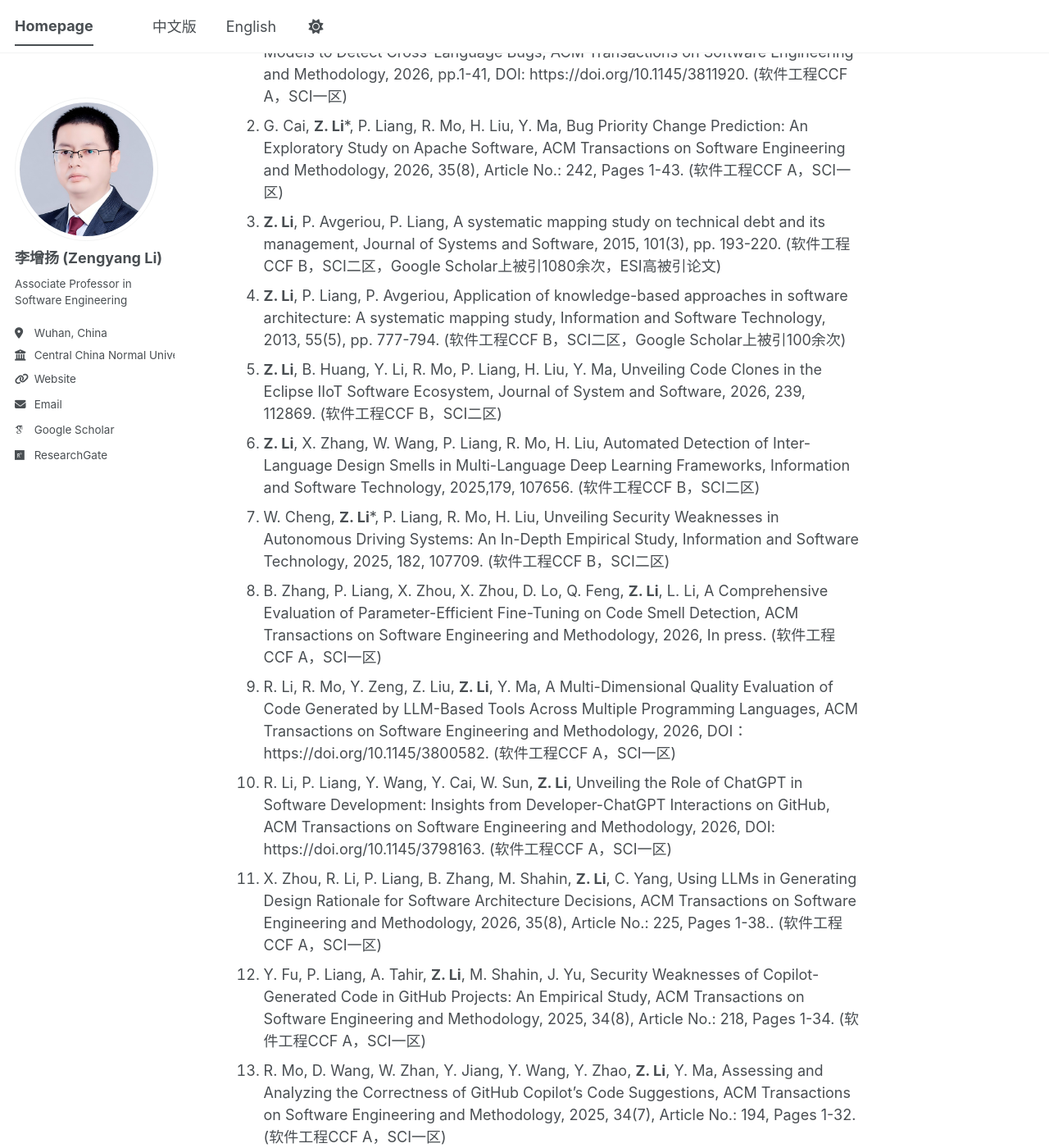
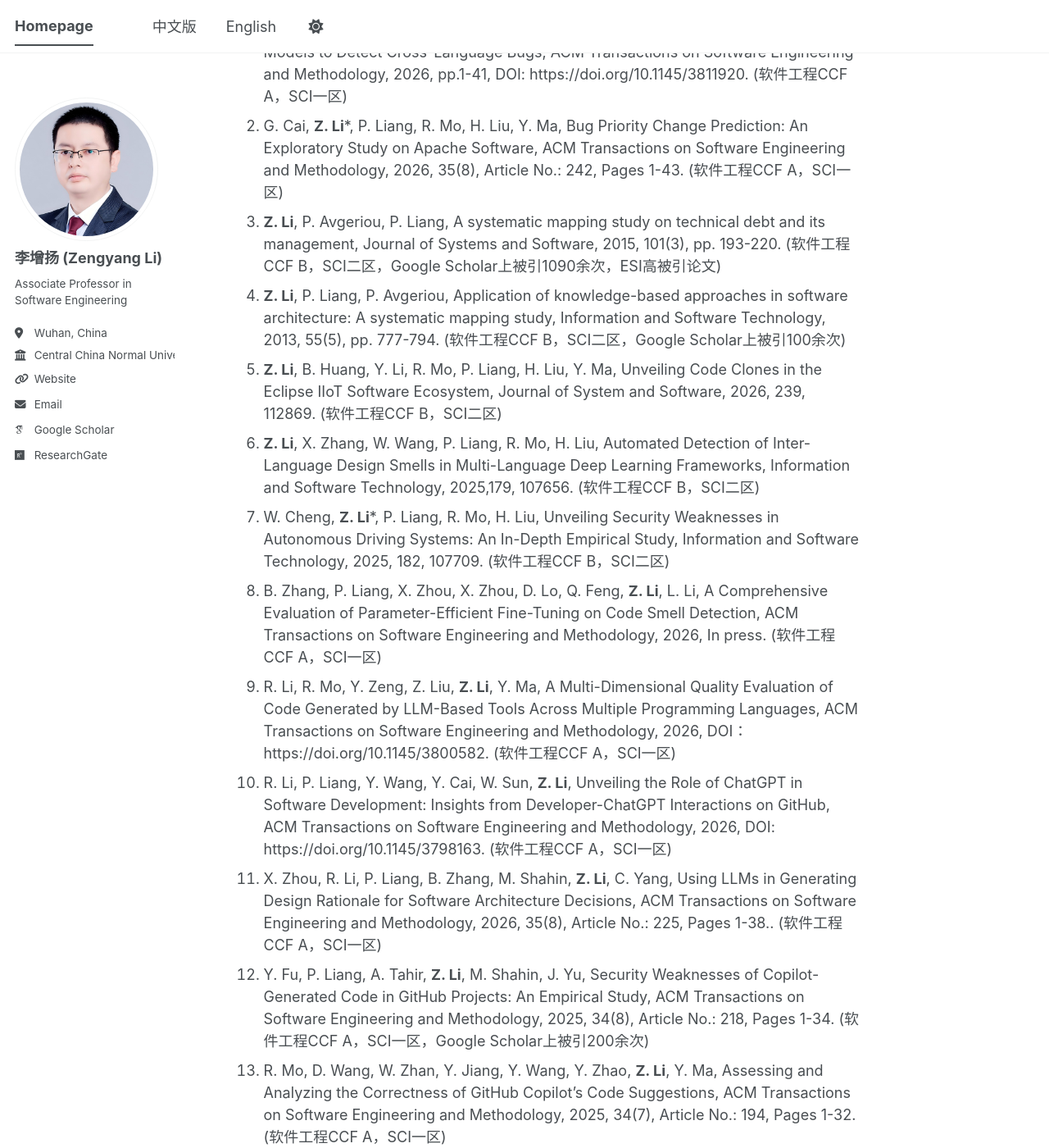
Before and after one commit to zengyang/zengyang.github.io, a Jekyll site: the page built from _pages/about.md, in a window 1280 px wide and 1400 px high, scrolled down 2207 px. Shown: the whole window at 82% size. Built offline with Jekyll 4.4.1, drawn with Linux system fonts in a browser that asks for light colours; some web fonts are replaced; a script bundle is joined from its source files by our own code; library files that are not in the unit come from our copies.

Commit message:
Update citation counts in about.md
Updated citation details for several journal papers, including changes in citation counts.

```diff
--- a/_pages/about.md
+++ b/_pages/about.md
@@ -69,7 +69,7 @@ redirect_from:
 **期刊论文**
 1. **Z. Li**, Y. Li, B. Huang, P. Liang, R. Mo, H. Liu, Y. Ma, Fine-Tuning Code Language Models to Detect Cross-Language Bugs, ACM Transactions on Software Engineering and Methodology, 2026, pp.1-41, DOI: https://doi.org/10.1145/3811920. (软件工程CCF A，SCI一区)
 1. G. Cai, **Z. Li***, P. Liang, R. Mo, H. Liu, Y. Ma, Bug Priority Change Prediction: An Exploratory Study on Apache Software, ACM Transactions on Software Engineering and Methodology, 2026, 35(8), Article No.: 242, Pages 1-43. (软件工程CCF A，SCI一区)
-1. **Z. Li**, P. Avgeriou, P. Liang, A systematic mapping study on technical debt and its management, Journal of Systems and Software, 2015, 101(3), pp. 193-220. (软件工程CCF B，SCI二区，Google Scholar上被引1080余次，ESI高被引论文)
+1. **Z. Li**, P. Avgeriou, P. Liang, A systematic mapping study on technical debt and its management, Journal of Systems and Software, 2015, 101(3), pp. 193-220. (软件工程CCF B，SCI二区，Google Scholar上被引1090余次，ESI高被引论文)
 1. **Z. Li**, P. Liang, P. Avgeriou, Application of knowledge-based approaches in software architecture: A systematic mapping study, Information and Software Technology, 2013, 55(5), pp. 777-794. (软件工程CCF B，SCI二区，Google Scholar上被引100余次)
 1. **Z. Li**, B. Huang, Y. Li, R. Mo, P. Liang, H. Liu, Y. Ma, Unveiling Code Clones in the Eclipse IIoT Software Ecosystem, Journal of System and Software, 2026, 239, 112869. (软件工程CCF B，SCI二区)
 1. **Z. Li**, X. Zhang, W. Wang, P. Liang, R. Mo, H. Liu, Automated Detection of Inter-Language Design Smells in Multi-Language Deep Learning Frameworks, Information and Software Technology, 2025,179, 107656. (软件工程CCF B，SCI二区)
@@ -78,7 +78,7 @@ redirect_from:
 1. R. Li, R. Mo, Y. Zeng, Z. Liu, **Z. Li**, Y. Ma, A Multi-Dimensional Quality Evaluation of Code Generated by LLM-Based Tools Across Multiple Programming Languages, ACM Transactions on Software Engineering and Methodology, 2026, DOI：https://doi.org/10.1145/3800582. (软件工程CCF A，SCI一区)
 1. R. Li, P. Liang, Y. Wang, Y. Cai, W. Sun, **Z. Li**, Unveiling the Role of ChatGPT in Software Development: Insights from Developer-ChatGPT Interactions on GitHub, ACM Transactions on Software Engineering and Methodology, 2026, DOI: https://doi.org/10.1145/3798163. (软件工程CCF A，SCI一区)
 1. X. Zhou, R. Li, P. Liang, B. Zhang, M. Shahin, **Z. Li**, C. Yang, Using LLMs in Generating Design Rationale for Software Architecture Decisions, ACM Transactions on Software Engineering and Methodology, 2026, 35(8), Article No.: 225, Pages 1-38.. (软件工程CCF A，SCI一区)
-1. Y. Fu, P. Liang, A. Tahir, **Z. Li**, M. Shahin, J. Yu, Security Weaknesses of Copilot-Generated Code in GitHub Projects: An Empirical Study, ACM Transactions on Software Engineering and Methodology, 2025, 34(8), Article No.: 218, Pages 1-34. (软件工程CCF A，SCI一区)
+1. Y. Fu, P. Liang, A. Tahir, **Z. Li**, M. Shahin, J. Yu, Security Weaknesses of Copilot-Generated Code in GitHub Projects: An Empirical Study, ACM Transactions on Software Engineering and Methodology, 2025, 34(8), Article No.: 218, Pages 1-34. (软件工程CCF A，SCI一区，Google Scholar上被引200余次)
 1. R. Mo, D. Wang, W. Zhan, Y. Jiang, Y. Wang, Y. Zhao, **Z. Li**, Y. Ma, Assessing and Analyzing the Correctness of GitHub Copilot’s Code Suggestions, ACM Transactions on Software Engineering and Methodology, 2025, 34(7), Article No.: 194, Pages 1-32. (软件工程CCF A，SCI一区)
 1. Y. Jiang, R. Mo, W. Zhan, D. Wang, **Z. Li**, Y. Ma, Leveraging Modular Architecture for Bug Characterization and Analysis in Automated Driving Software, ACM Transactions on Software Engineering and Methodology, 2025, 34(4), Article No.:114, pp. 1-31. (软件工程CCF A，SCI一区)
 1. C. Wu, R. Mo, W. Ding, H. Song, **Z. Li**, Y. Ma, Exploring and characterizing cross-service defects in microservice projects, Information and Software Technology, 2026, 194, 108063. (软件工程CCF B，SCI二区)
```
